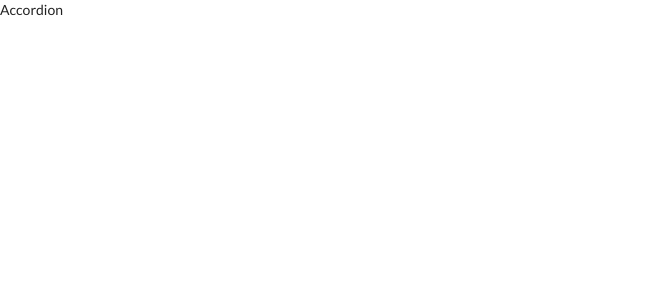
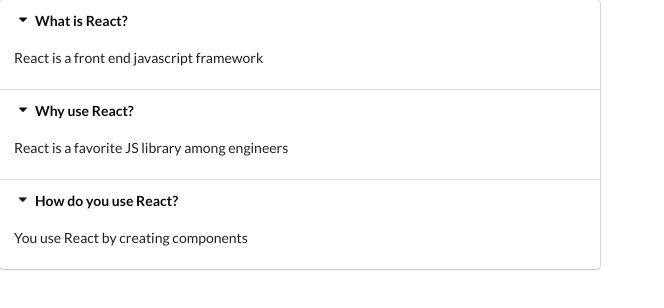
Before and after one commit to slroberts/accordion-widgets, a React (Create React App) app: page / in a window 1280 px wide. Shown: the top 308 px of the page, without its empty margins (0-664 px from the left). Built offline with nearby package versions, Linux system fonts and the light colour scheme.

Commit message:
map through and render item in component

```diff
--- a/src/components/Accordion.js
+++ b/src/components/Accordion.js
@@ -1,7 +1,21 @@
 import React from 'react';
 
-const Accordion = () => {
-  return <div>Accordion</div>;
+const Accordion = ({ items }) => {
+  const renderedItems = items.map((item) => {
+    return (
+      <React.Fragment key={item.title}>
+        <div className="title active">
+          <i className="dropdown icon"></i>
+          {item.title}
+        </div>
+        <div className="content active">
+          <p>{item.content}</p>
+        </div>
+      </React.Fragment>
+    );
+  });
+
+  return <div className="ui styled accordion">{renderedItems}</div>;
 };
 
 export default Accordion;
```
